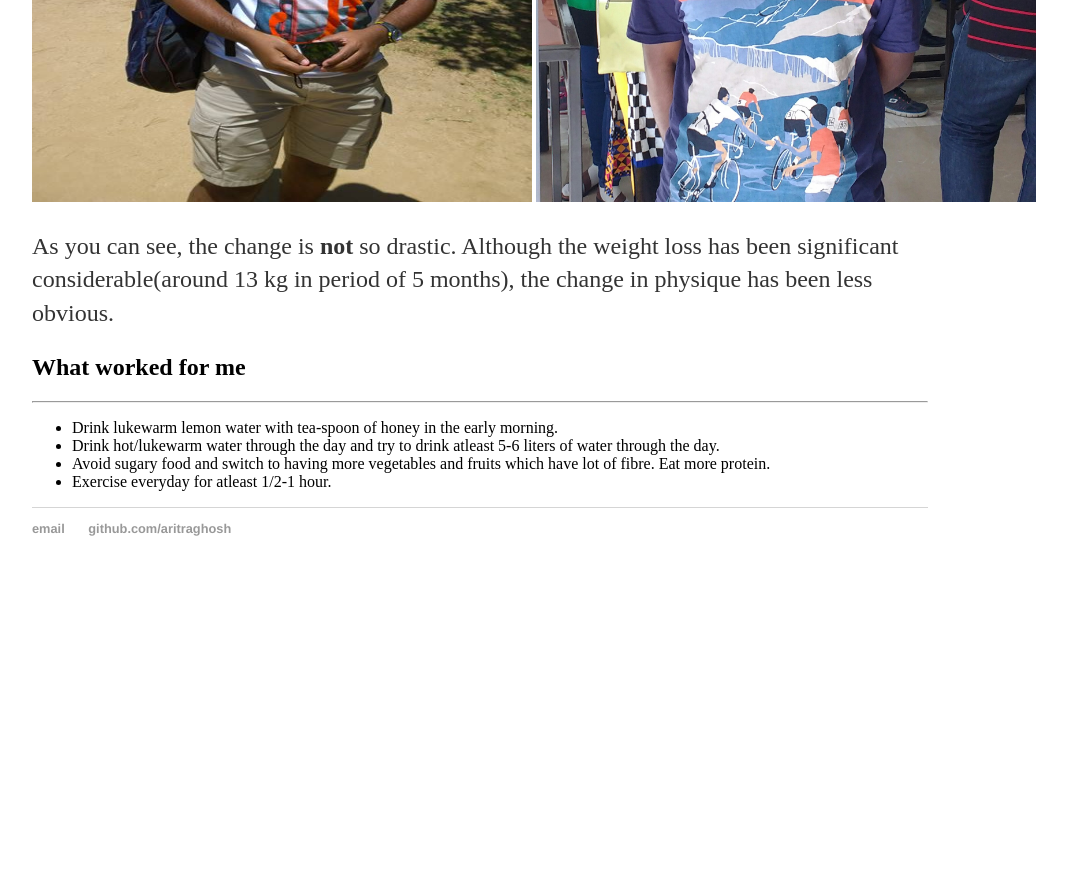
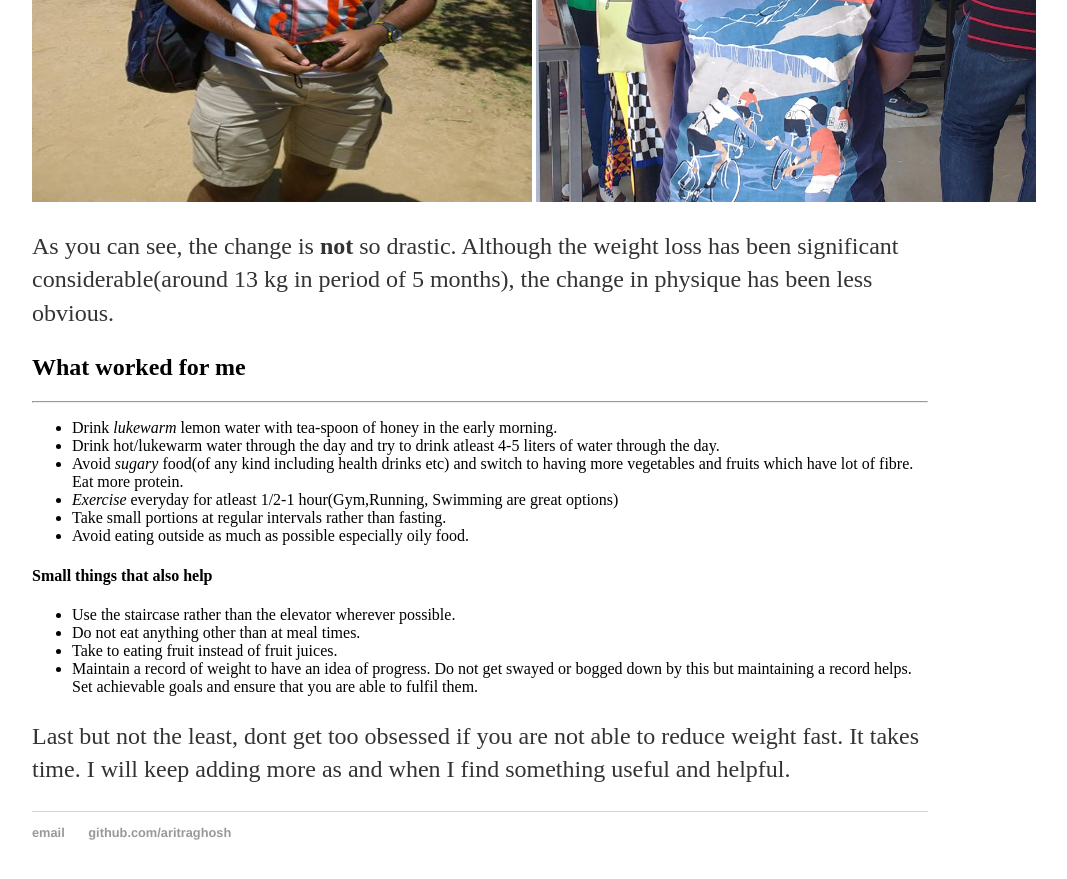
Before and after one commit to aritraghosh/aritraghosh.github.io, a Jekyll site: the page built from _posts/2016-02-05-some-tips-for-weight-loss.md, in a window 1280 px wide and 900 px high, scrolled down 946 px. Shown: the top 879 px of the window, without its empty margins (160-1227 px from the left). Built offline with Jekyll 4.4.1, drawn with Linux system fonts in a browser that asks for light colours; before the commit the page ends 1542 px from its top, so only the background shows below that.

Commit message:
Update 2016-02-05-some-tips-for-weight-loss.md

```diff
--- a/_posts/2016-02-05-some-tips-for-weight-loss.md
+++ b/_posts/2016-02-05-some-tips-for-weight-loss.md
@@ -24,7 +24,20 @@ As you can see, the change is **not** so drastic. Although the weight loss has b
 ____
 
 
-+ Drink lukewarm lemon water with tea-spoon of honey in the early morning.
-+ Drink hot/lukewarm water through the day and try to drink atleast 5-6 liters of water through the day.
-+ Avoid sugary food and switch to having more vegetables and fruits which have lot of fibre. Eat more protein.
-+ Exercise everyday for atleast 1/2-1 hour.
++ Drink *lukewarm* lemon water with tea-spoon of honey in the early morning.
++ Drink hot/lukewarm water through the day and try to drink atleast 4-5 liters of water through the day.
++ Avoid *sugary* food(of any kind including health drinks etc) and switch to having more vegetables and fruits which have lot of fibre. Eat more protein.
++ *Exercise* everyday for atleast 1/2-1 hour(Gym,Running, Swimming are great options)
++ Take small portions at regular intervals rather than fasting.
++ Avoid eating outside as much as possible especially oily food.
+
+
+
+#### Small things that also help
++ Use the staircase rather than the elevator wherever possible.
++ Do not eat anything other than at meal times.
++ Take to eating  fruit instead of fruit juices.
++ Maintain a record of weight to have an idea of progress. Do not get swayed or bogged down by this but maintaining a record helps. Set achievable goals and ensure that you are able to fulfil them.
+
+
+Last but not the least, dont get too obsessed if you are not able to reduce weight fast. It takes time. I will keep adding more as and when I find something useful and helpful.
```
